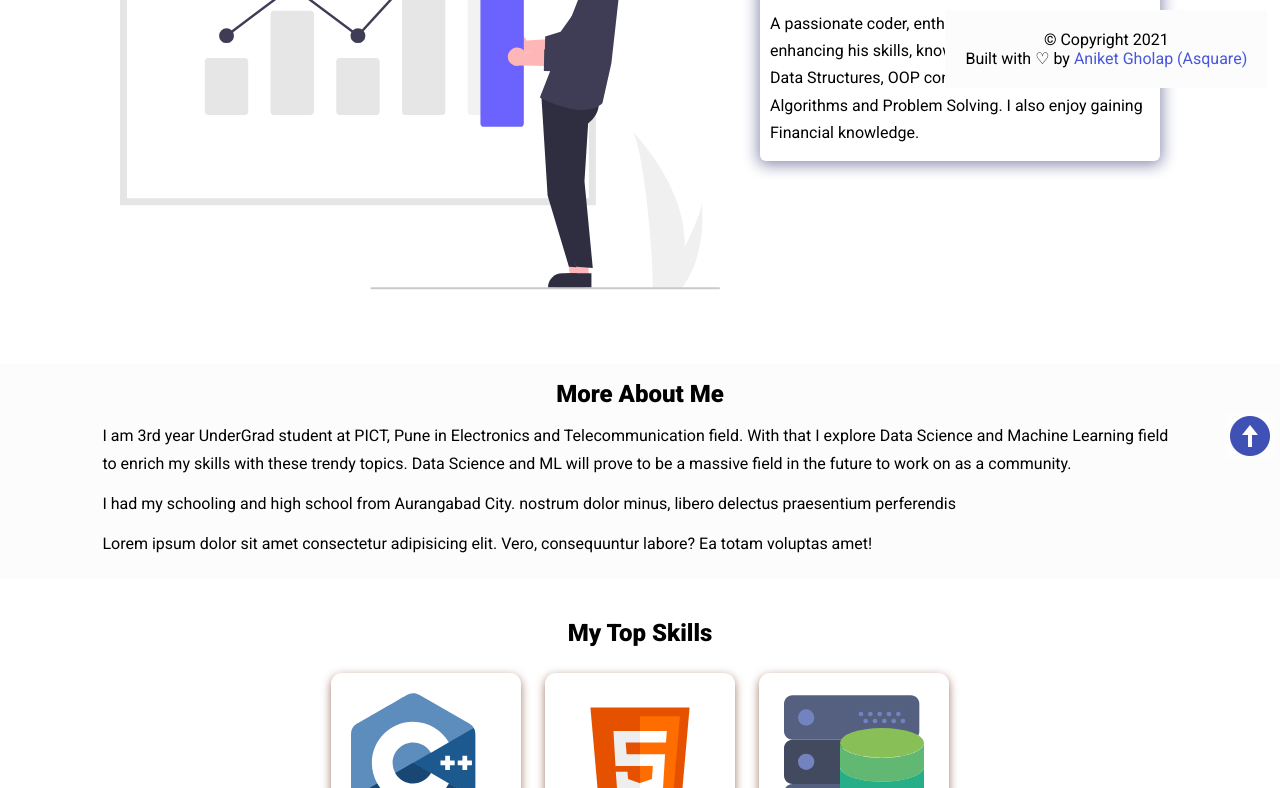
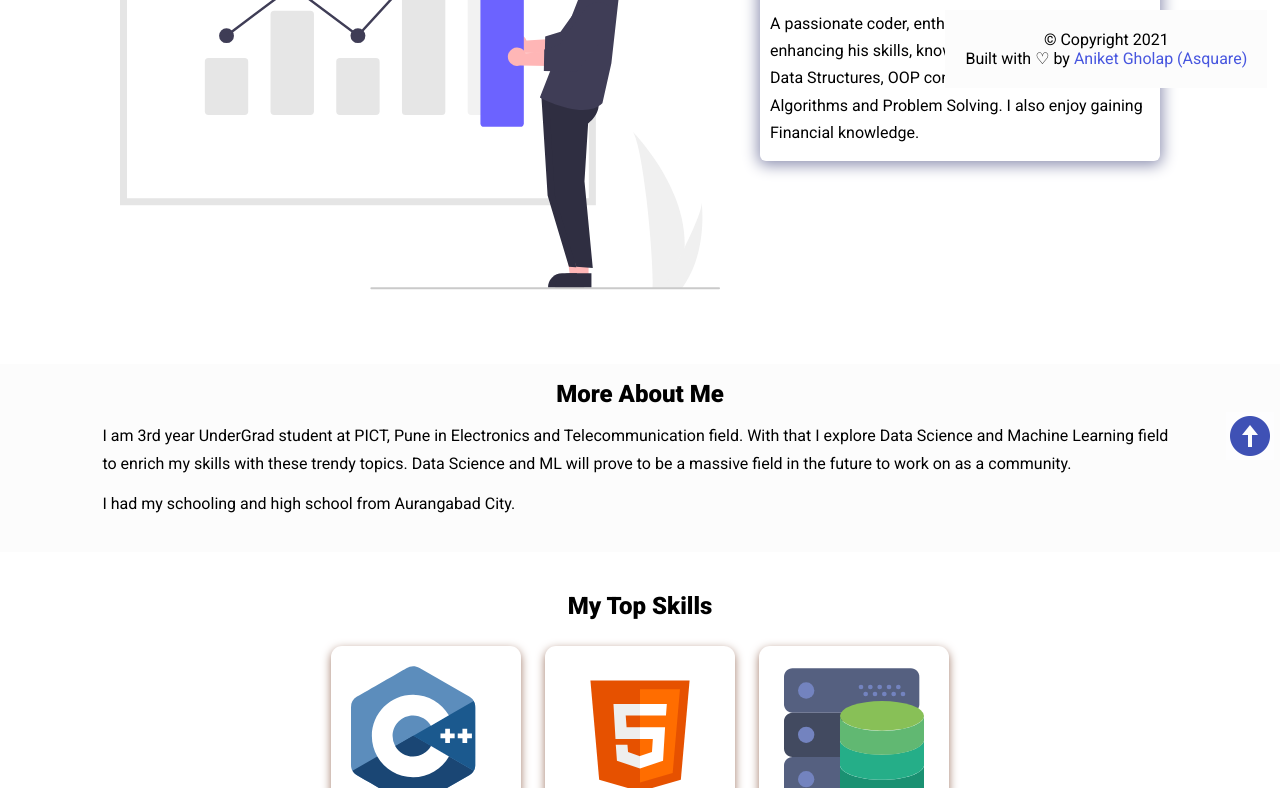
Before and after one commit to Aniket6853/AniketGholap.github.io, a plain HTML site: page index.html in a window 1280 px wide. Shown: the part 312-1100 px from the top of the page. Drawn offline with nearby package versions, Linux system fonts and the light colour scheme.

Commit message:
Update index.html

```diff
--- a/index.html
+++ b/index.html
@@ -70,11 +70,10 @@
   </p>
   <p>
     I had my schooling and high school from Aurangabad City.
-    nostrum dolor minus, libero delectus praesentium perferendis
+
   </p>
   <p>
-    Lorem ipsum dolor sit amet consectetur adipisicing elit. Vero,
-    consequuntur labore? Ea totam voluptas amet!
+
   </p>
 </section>
 
```
